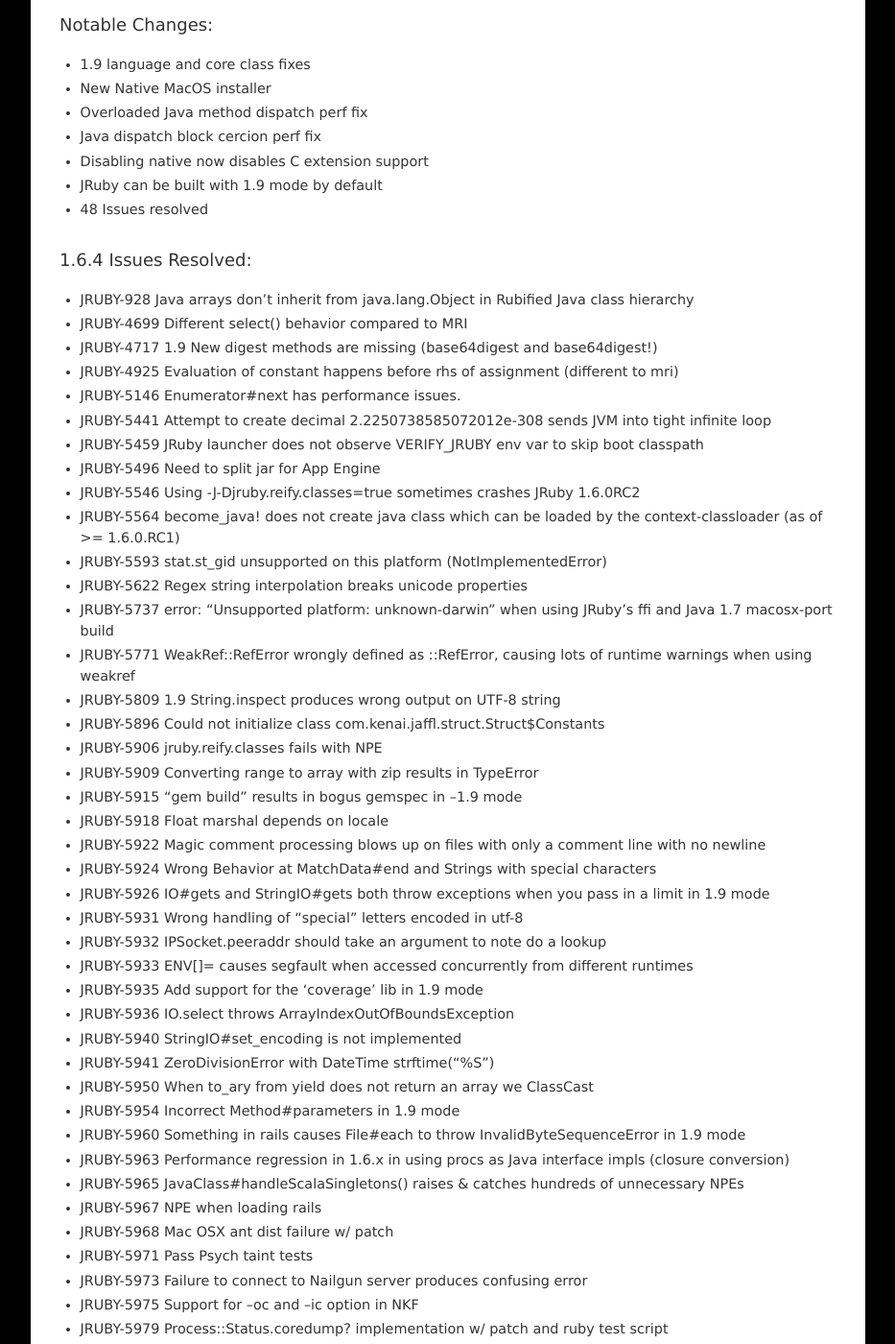
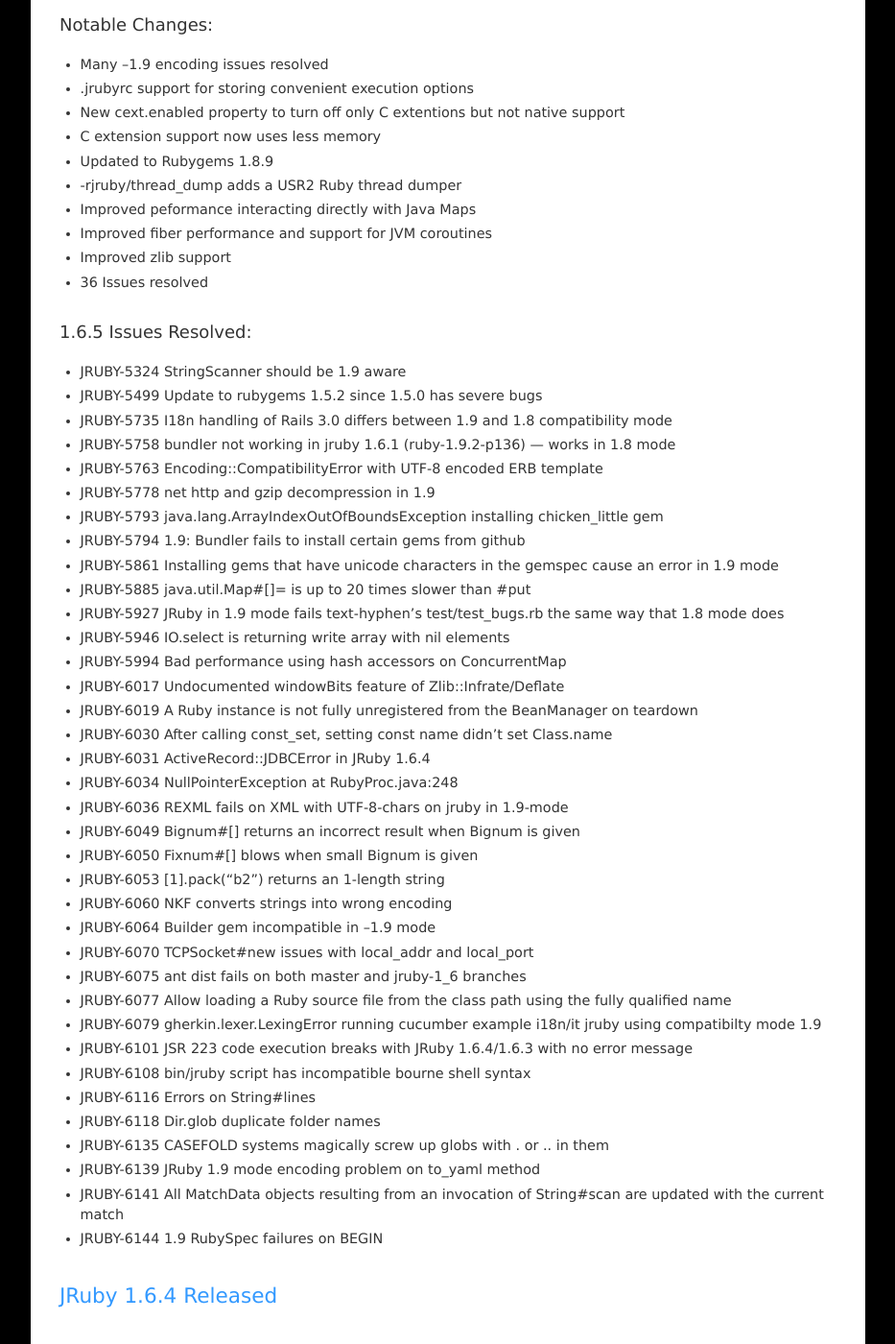
Before and after one commit to towynlin/jruby.github.com, a Jekyll site: the page built from www/news.html, in a window 1280 px wide and 1400 px high, scrolled down 607 px. Shown: the whole window at 96% size, without its empty margins (173-1106 px from the left). Built offline with Jekyll 4.4.1, drawn with Linux system fonts in a browser that asks for light colours; Markdown is read by kramdown in place of the engine named in the settings; some of the changed text lies outside the part shown.

Commit message:
Update for 1.6.5

```diff
--- a/_config.yml
+++ b/_config.yml
@@ -13,15 +13,15 @@
   png_url:    /images/latex
 # JRuby-specific info here; goes into the "site" jekyll variable
 release:
-  url: /2011/08/22/jruby-1-6-4
-  version: 1.6.4
-  tar: http://jruby.org.s3.amazonaws.com/downloads/1.6.4/jruby-bin-1.6.4.tar.gz
-  zip: http://jruby.org.s3.amazonaws.com/downloads/1.6.4/jruby-bin-1.6.4.zip
-  exe: http://jruby.org.s3.amazonaws.com/downloads/1.6.4/jruby_windows_1_6_4.exe
-  exe64: http://jruby.org.s3.amazonaws.com/downloads/1.6.4/jruby_windows_x64_1_6_4.exe
-  exejre: http://jruby.org.s3.amazonaws.com/downloads/1.6.4/jruby_windowsjre_1_6_4.exe
-  exejre64: http://jruby.org.s3.amazonaws.com/downloads/1.6.4/jruby_windows_x64_jre_1_6_4.exe
-  dmg: http://jruby.org.s3.amazonaws.com/downloads/1.6.4/JRuby-1.6.4.dmg
+  url: /2011/10/25/jruby-1-6-5
+  version: 1.6.5
+  tar: http://jruby.org.s3.amazonaws.com/downloads/1.6.5/jruby-bin-1.6.5.tar.gz
+  zip: http://jruby.org.s3.amazonaws.com/downloads/1.6.5/jruby-bin-1.6.5.zip
+  exe: http://jruby.org.s3.amazonaws.com/downloads/1.6.5/jruby_windows_1_6_5.exe
+  exe64: http://jruby.org.s3.amazonaws.com/downloads/1.6.5/jruby_windows_x64_1_6_5.exe
+  exejre: http://jruby.org.s3.amazonaws.com/downloads/1.6.5/jruby_windowsjre_1_6_5.exe
+  exejre64: http://jruby.org.s3.amazonaws.com/downloads/1.6.5/jruby_windows_x64_jre_1_6_5.exe
+  dmg: http://jruby.org.s3.amazonaws.com/downloads/1.6.5/JRuby-1.6.5.dmg
 urls:
   s3: http://jruby.org.s3.amazonaws.com/downloads
   tryjruby: http://jruby.org.s3.amazonaws.com/tryjruby
--- /dev/null
+++ b/www/_posts/2011-10-25-jruby-1-6-5.markdown
@@ -0,0 +1,60 @@
+---
+layout: post
+title: JRuby 1.6.5 Released
+---
+The JRuby community is pleased to announce the release of JRuby 1.6.5.
+
+- Homepage: [http://www.jruby.org/](http://www.jruby.org/)
+- Download: [http://www.jruby.org/download](http://www.jruby.org/download)
+
+The primary goal of the 1.6.x series is to round out our 1.9 support by fixing any reported incompatibilities. Of course, as with any JRuby release, we will continue fixing any found incompatibilities and also improve performance. All users of 1.6.4 (and lower) are encouraged to upgrade to 1.6.5.
+
+### Notable Changes:
+- Many --1.9 encoding issues resolved
+- .jrubyrc support for storing convenient execution options
+- New cext.enabled property to turn off only C extentions but not native support
+- C extension support now uses less memory
+- Updated to Rubygems 1.8.9
+- \-rjruby/thread_dump adds a USR2 Ruby thread dumper
+- Improved peformance interacting directly with Java Maps
+- Improved fiber performance and support for JVM coroutines
+- Improved zlib support
+- 36 Issues resolved
+
+### 1.6.5 Issues Resolved:
+- JRUBY-5324 StringScanner should be 1.9 aware
+- JRUBY-5499 Update to rubygems 1.5.2 since 1.5.0 has severe bugs
+- JRUBY-5735 I18n handling of Rails 3.0 differs between 1.9 and 1.8 compatibility mode
+- JRUBY-5758 bundler not working in jruby 1.6.1 (ruby-1.9.2-p136) --- works in 1.8 mode
+- JRUBY-5763 Encoding::CompatibilityError with UTF-8 encoded ERB template
+- JRUBY-5778 net http and gzip decompression in 1.9
+- JRUBY-5793 java.lang.ArrayIndexOutOfBoundsException installing chicken_little gem
+- JRUBY-5794 1.9: Bundler fails to install certain gems from github
+- JRUBY-5861 Installing gems that have unicode characters in the gemspec cause an error in 1.9 mode
+- JRUBY-5885 java.util.Map#\[\]= is up to 20 times slower than #put
+- JRUBY-5927 JRuby in 1.9 mode fails text-hyphen's test/test_bugs.rb the same way that 1.8 mode does
+- JRUBY-5946 IO.select is returning write array with nil elements
+- JRUBY-5994 Bad performance using hash accessors on ConcurrentMap
+- JRUBY-6017 Undocumented windowBits feature of Zlib::Infrate/Deflate
+- JRUBY-6019 A Ruby instance is not fully unregistered from the BeanManager on teardown
+- JRUBY-6030 After calling const_set, setting const name didn't set Class.name
+- JRUBY-6031 ActiveRecord::JDBCError in JRuby 1.6.4
+- JRUBY-6034 NullPointerException at RubyProc.java:248
+- JRUBY-6036 REXML fails on XML with UTF-8-chars on jruby in 1.9-mode
+- JRUBY-6049 Bignum#\[\] returns an incorrect result when Bignum is given
+- JRUBY-6050 Fixnum#\[\] blows when small Bignum is given
+- JRUBY-6053 \[1\].pack("b2") returns an 1-length string
+- JRUBY-6060 NKF converts strings into wrong encoding
+- JRUBY-6064 Builder gem incompatible in --1.9 mode
+- JRUBY-6070 TCPSocket#new issues with local_addr and local_port
+- JRUBY-6075 ant dist fails on both master and jruby-1_6 branches
+- JRUBY-6077 Allow loading a Ruby source file from the class path using the fully qualified name
+- JRUBY-6079 gherkin.lexer.LexingError running cucumber example i18n/it jruby using compatibilty mode 1.9
+- JRUBY-6101 JSR 223 code execution breaks with JRuby 1.6.4/1.6.3 with no error message
+- JRUBY-6108 bin/jruby script has incompatible bourne shell syntax
+- JRUBY-6116 Errors on String#lines
+- JRUBY-6118 Dir.glob duplicate folder names
+- JRUBY-6135 CASEFOLD systems magically screw up globs with . or .. in them
+- JRUBY-6139 JRuby 1.9 mode encoding problem on to_yaml method
+- JRUBY-6141 All MatchData objects resulting from an invocation of String#scan are updated with the current match
+- JRUBY-6144 1.9 RubySpec failures on BEGIN
```
Also changed, not shown: www/download.html (+23 -23 lines).
